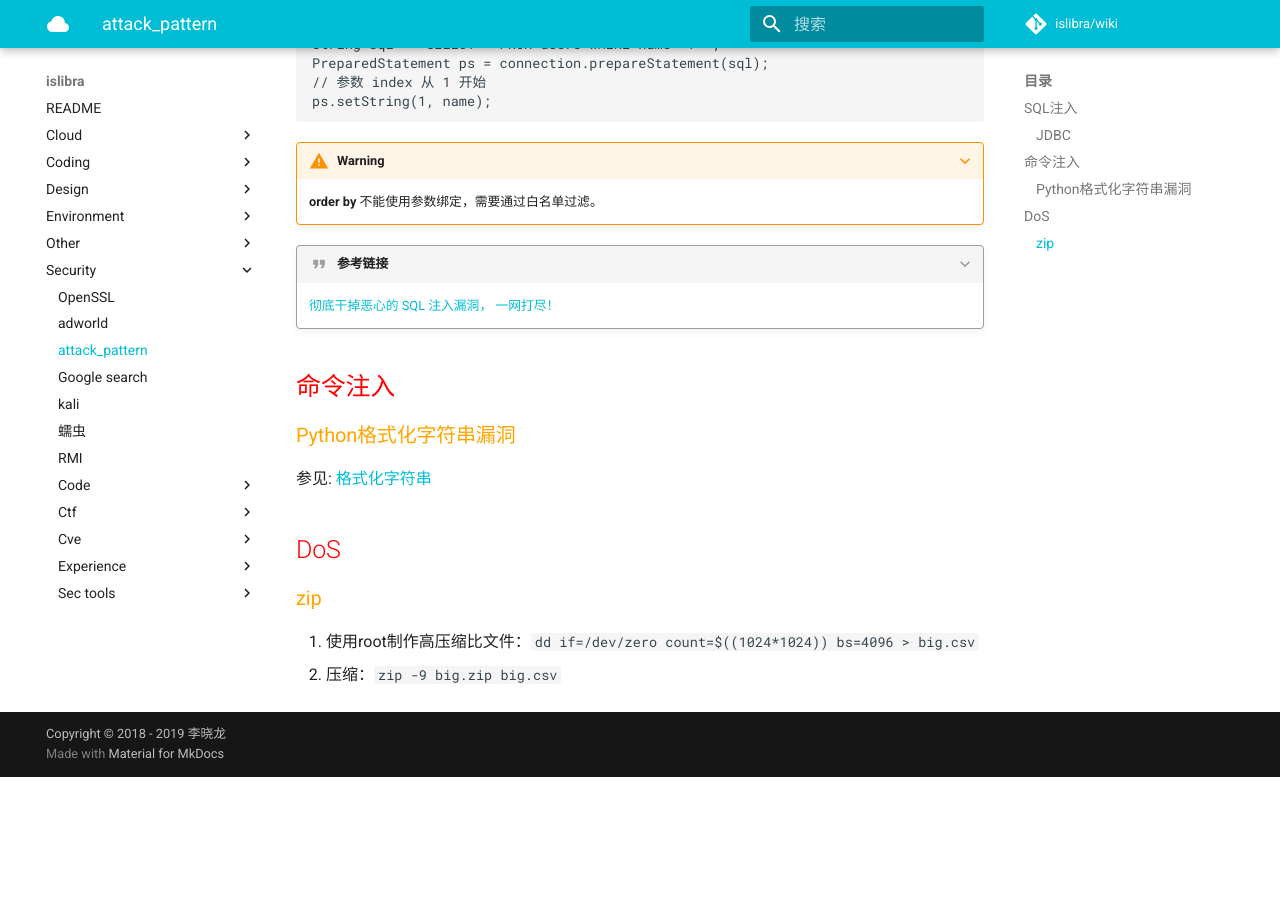
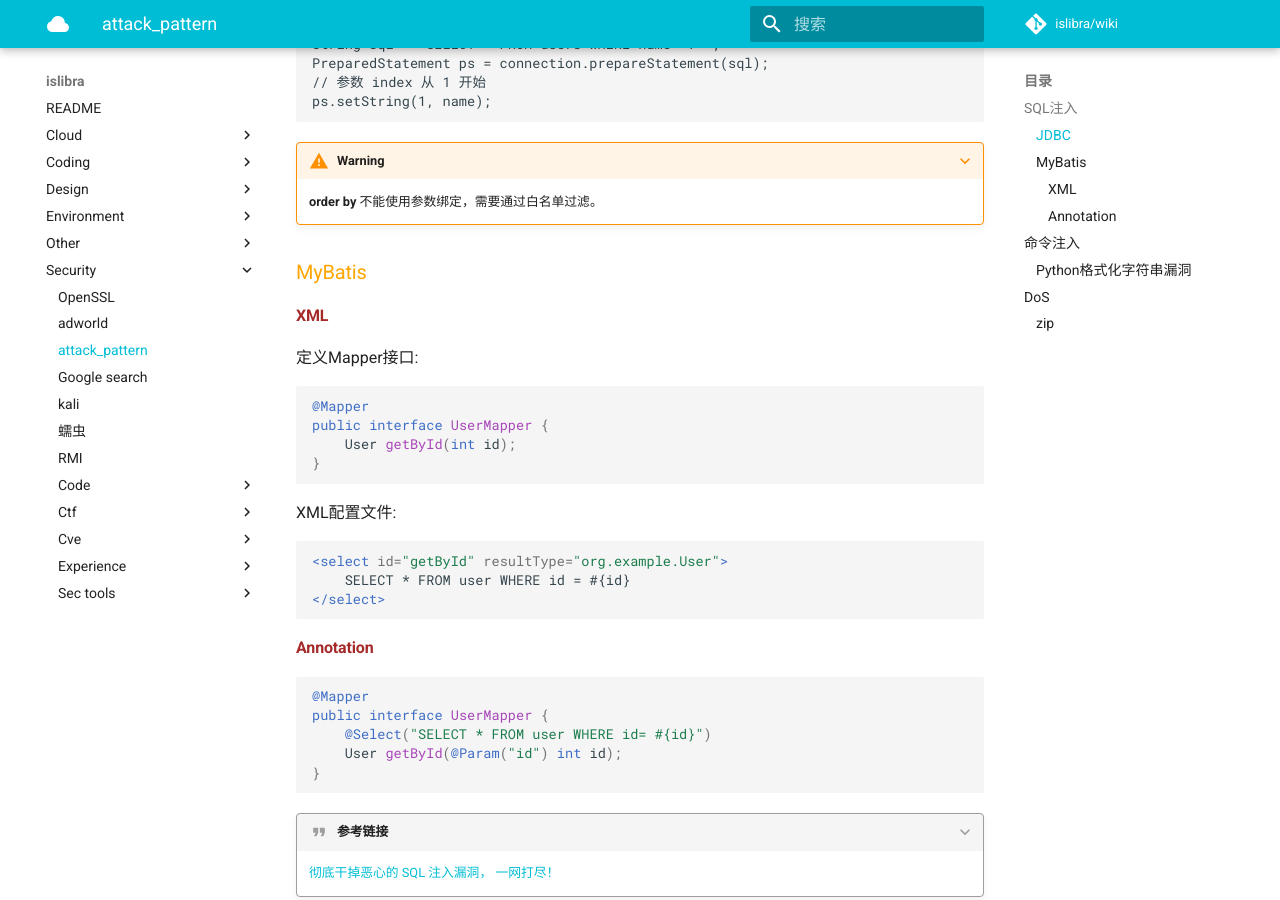
Before and after one commit to islibra/wiki, an MkDocs documentation site: the page built from docs/security/attack_pattern.md, in a window 1280 px wide and 900 px high, scrolled down 383 px. Built offline with MkDocs 1.6.1 and Material for MkDocs 9.7.7, drawn with Linux system fonts in a browser that asks for light colours; comment, search, counter and statistics services are not loaded; before the commit the page ends 1160 px from its top, so only the background shows below that.

Commit message:
Update attack_pattern.md

````diff
--- a/docs/security/attack_pattern.md
+++ b/docs/security/attack_pattern.md
@@ -23,6 +23,38 @@ ps.setString(1, name);
     **order by** 不能使用参数绑定，需要通过白名单过滤。
 
 
+### MyBatis
+
+#### XML
+
+定义Mapper接口:
+
+```java
+@Mapper
+public interface UserMapper {
+    User getById(int id);
+}
+```
+
+XML配置文件:
+
+```xml
+<select id="getById" resultType="org.example.User">
+    SELECT * FROM user WHERE id = #{id}
+</select>
+```
+
+#### Annotation
+
+```java
+@Mapper
+public interface UserMapper {
+    @Select("SELECT * FROM user WHERE id= #{id}")
+    User getById(@Param("id") int id);
+}
+```
+
+
 ???+ quote "参考链接"
     [彻底干掉恶心的 SQL 注入漏洞， 一网打尽！](https://mp.weixin.qq.com/s/hdOnO-tSGkQp0Wq3wcsIkw)
 
````
